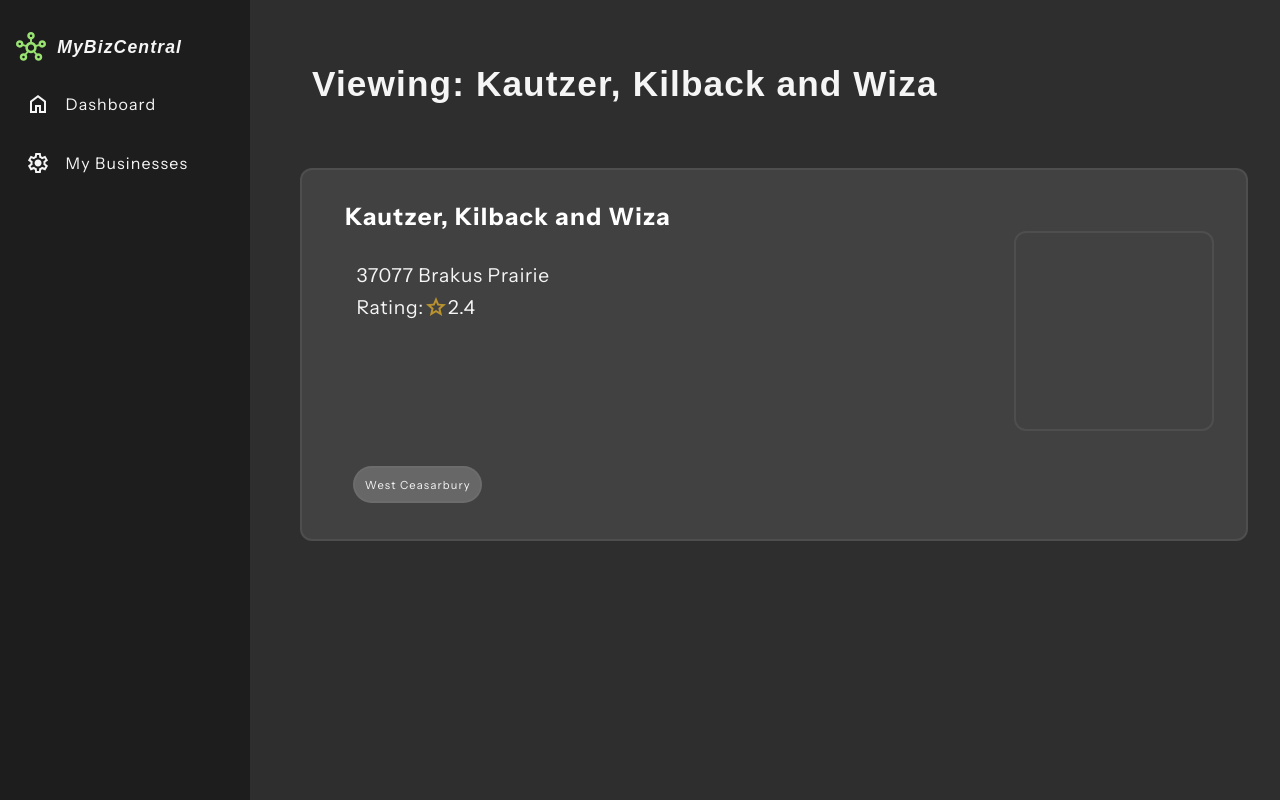
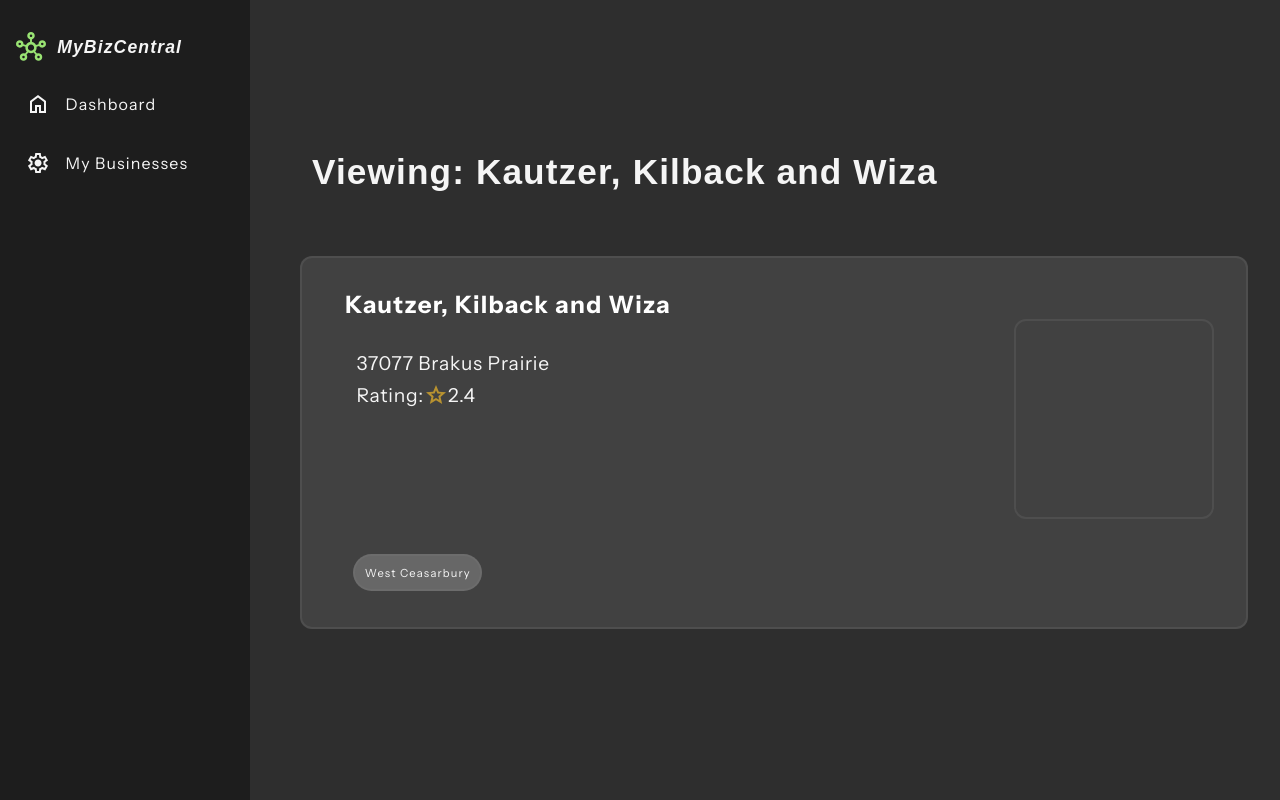
Before and after one commit to LMHPortfolio/GoogleMyBusinessClone, an Angular app: page /business-detail in a window 1280 px wide. Built offline with nearby package versions, Linux system fonts and the light colour scheme.

Commit message:
added go back to previous page nav link based on current route

```diff
--- a/src/app/app.routes.ts
+++ b/src/app/app.routes.ts
@@ -10,6 +10,6 @@
   {path: 'dashboard', component: DashboardComponent},
   {path: 'business-list', component: BusinessListComponent},
   {path: 'business-detail', component: BusinessDetailComponent},
-  {path: '**', component:  DashboardComponent},
+  {path: '**', redirectTo: 'dashboard' },
 
 ];
--- a/src/app/shared/header/header.component.css
+++ b/src/app/shared/header/header.component.css
@@ -12,3 +12,19 @@
     margin-left: 280px;
   }
 }
+
+#back-link {
+  display: inline-flex;
+  color: #f5f5f5;
+  font-size: 1.2rem;
+  align-items: center;
+  gap: 0.5rem;
+  padding: 2rem;
+
+}
+
+#back-link a {
+  text-decoration: none;
+  color: #f5f5f5;
+
+}
--- a/src/app/shared/header/header.component.html
+++ b/src/app/shared/header/header.component.html
@@ -1 +1,17 @@
+@if (!(dashboardIsCurrentPath)) {
+  <div>
+  <span id="back-link">
+      <img
+        src="assets/arrow_back_icon.svg" alt="return to previous page" class="back-arrow-icon">
+        <a
+          routerLink=".."
+          routerLinkActive="activebutton"
+          ariaCurrentWhenActive="page"
+        >
+          Previous page
+         </a>
+    </span>
+  </div>
+}
+
 <h1 class="page-header">{{ pageTitle }}</h1>
--- a/src/app/shared/header/header.component.ts
+++ b/src/app/shared/header/header.component.ts
@@ -1,12 +1,32 @@
 import {Component, Input} from '@angular/core';
+import {RouterLink, RouterLinkActive} from '@angular/router';
+import {ActivatedRoute} from '@angular/router';
 
 @Component({
   selector: 'app-header',
-  imports: [],
+  imports: [
+    RouterLink,
+    RouterLinkActive,
+  ],
   templateUrl: './header.component.html',
   styleUrl: './header.component.css'
 })
 export class HeaderComponent {
-@Input() pageTitle!:string;
+  constructor(private route: ActivatedRoute) {}
 
+  @Input() pageTitle!:string;
+  currentPath? = '';
+  dashboardIsCurrentPath = false;
+
+
+  ngOnInit() {
+    this.currentPath = this.route.snapshot.routeConfig?.path;
+
+    if (this.currentPath?.includes('dashboard')) {
+      this.dashboardIsCurrentPath = true;
+    }
+     else {
+      this.dashboardIsCurrentPath = false;
+    }
+  }
 }
```
Also changed, not shown: src/assets/arrow_back_icon.svg (added).
